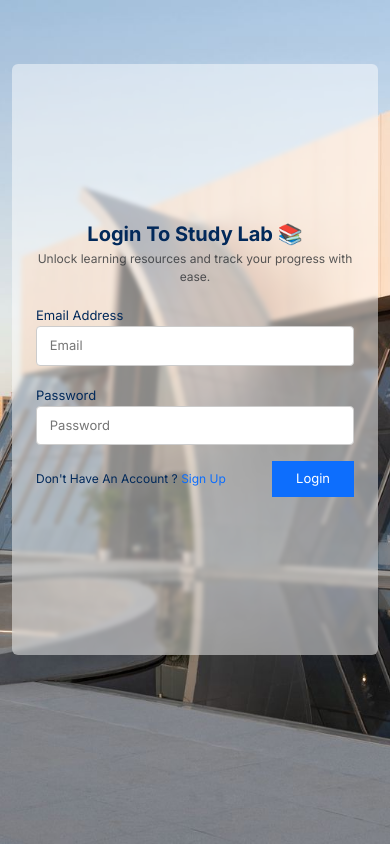
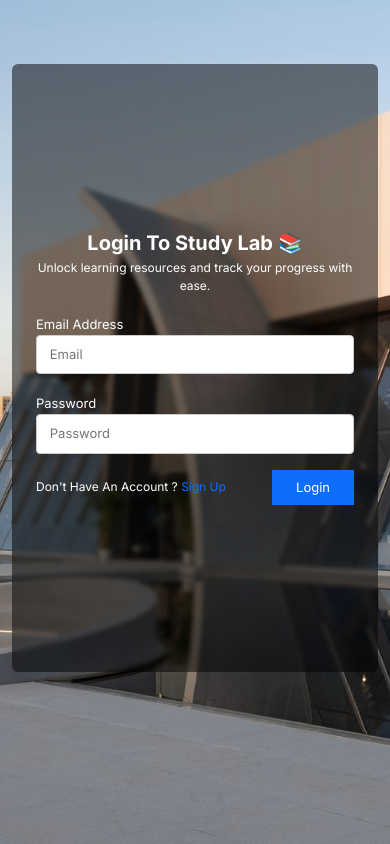
Before and after one commit to Olawoyin1/Multi-Step-Form-App-with-Authentication, a React (Create React App) app: page /login in a window 390 px wide. Built offline with nearby package versions, Linux system fonts and the light colour scheme.

Commit message:
Made the all color whirte on smaller device

```diff
--- a/src/App.css
+++ b/src/App.css
@@ -373,11 +373,18 @@ label{
   }
 
   .form-container{
-    min-height: 70vh;
-    background-color: #ffffff7b;
+    min-height: 72vh;
+    background-color: rgba(0, 0, 0, 0.5);
     backdrop-filter: blur(2px);
     border-radius: none;
   }
 
+  label{
+    color: #ffffff;
+  }
+
+  * {
+    color: #ffffff;
+}
 
   }
--- a/src/Components/Login.jsx
+++ b/src/Components/Login.jsx
@@ -100,13 +100,13 @@ const Login = () => {
   return (
     <div>
       <div className="row m-0">
-        <div className="col col-md-6 form-side d-flex align-items-center justify-content-center">
+        <div className="col col-md-6 form-side  d-flex align-items-center justify-content-center">
         {loading && <Loading />}
           <div className="form-container d-flex align-items-center justify-content-center rounded p-4">
               <form action=""  onSubmit={formik.handleSubmit} className='d-flex  flex-column gap-3 w-100'>
                   <div className="s-header text-center d-flex flex-column gap-1">
                     <h5 className="fw-bold">Login To Study Lab 📚</h5>
-                    <small className="text-muted">
+                    <small className="text-md-muted text-white">
                     Unlock learning resources and track your progress with ease.
                     </small>
                   </div>
--- a/src/Components/UserDetails.jsx
+++ b/src/Components/UserDetails.jsx
@@ -7,7 +7,7 @@ const UserDetails = ({ formik }) => {
     <div>
       <div className="s-header text-center d-flex flex-column gap-1">
         <p className="fw-bold">Personal Information</p>
-        <small className="text-muted">
+        <small className="text-md-muted text-white">
           Tell us a bit about yourself to get started.
         </small>
       </div>
```
